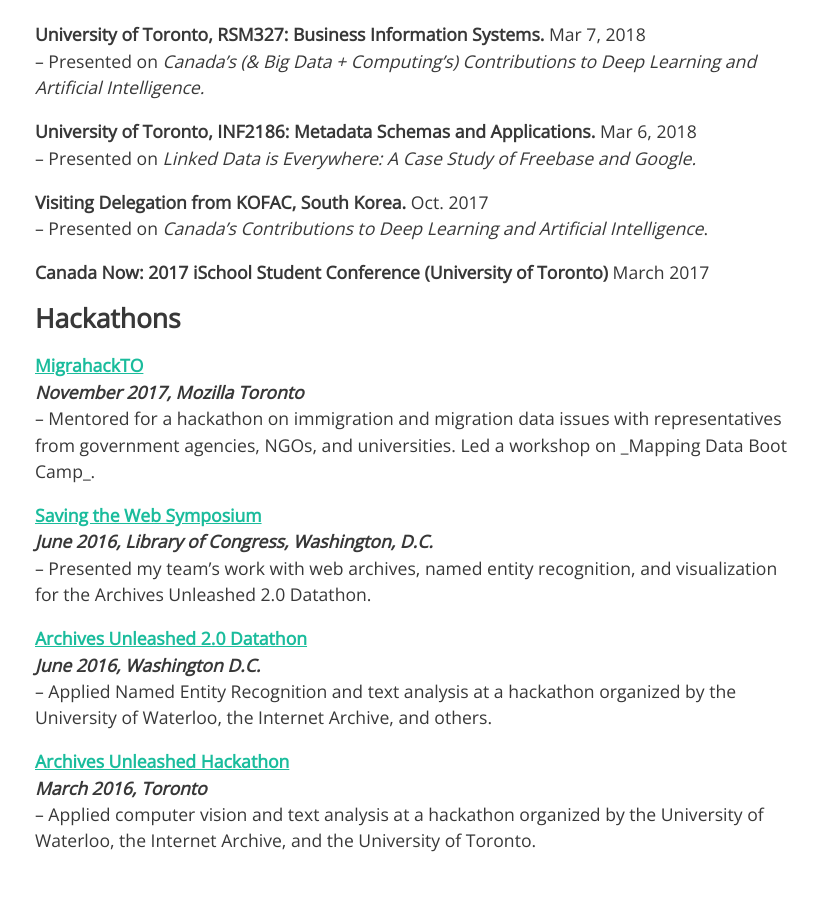
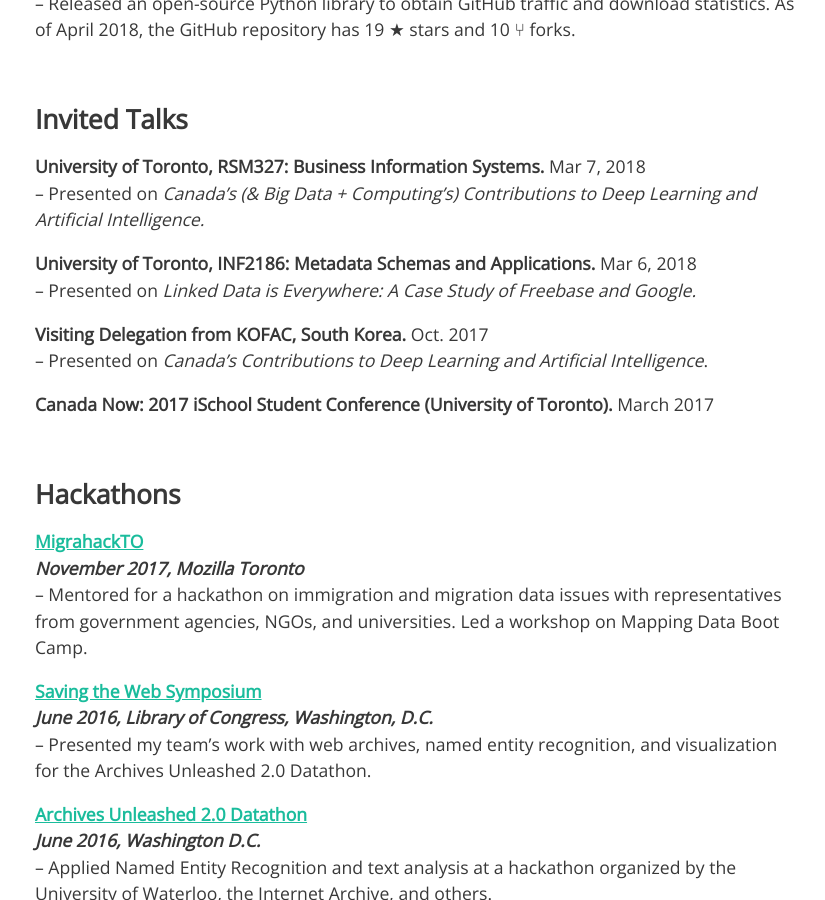
Before and after one commit to nchah/nchah.github.io, a Jekyll site: the page built from page-research.md, in a window 1280 px wide and 900 px high, scrolled down 2548 px. Shown: the whole window, without its empty margins (221-1046 px from the left). Built offline with Jekyll 4.4.1, drawn with Linux system fonts in a browser that asks for light colours; nearby versions of some CDN libraries.

Commit message:
Updated spacing in pages

```diff
--- a/page-research.md
+++ b/page-research.md
@@ -60,6 +60,8 @@ permalink: /research/
   </div>
 </div>
 
+<br>
+
 ### <span id="Conferences">Conferences</span>
 
 <div class="page" title="Page 1">
@@ -116,10 +118,14 @@ permalink: /research/
   </div>
 </div>
 
+<br>
+
 ### <span id="Open-source_Code">Open-source Code</span>
 
 **[Code]** **Niel Chah** and Anthony Bloomer. 2018. github-traffic-stats. _Python Package Index (PyPI)._ <a href="https://pypi.org/project/github-traffic-stats/" target="_blank" rel="noopener noreferrer">pypi.org/project/github-traffic-stats/</a>.
 &#8211; Released an open-source Python library to obtain GitHub traffic and download statistics. As of April 2018, the GitHub repository has 19 ★ stars and 10 ⑂ forks.
+
+<br>
 
 ### <span id="Invited_Talks">Invited Talks</span>
 
@@ -132,7 +138,9 @@ permalink: /research/
 **Visiting Delegation from KOFAC, South Korea.** Oct. 2017
 &#8211; Presented on _Canada’s Contributions to Deep Learning and Artificial Intelligence_.
 
-**Canada Now: 2017 iSchool Student Conference (University of Toronto)** March 2017
+**Canada Now: 2017 iSchool Student Conference (University of Toronto).** March 2017
+
+<br>
 
 ### <span id="Hackathons">Hackathons</span>
 
@@ -142,7 +150,7 @@ permalink: /research/
       <p>
         <a href="https://www.migrahackto.com/" target="_blank" rel="noopener noreferrer"><span style="text-decoration: underline;"><strong>MigrahackTO</strong></span></a><br />
         <em><strong>November 2017, Mozilla Toronto</strong></em><br />
-        &#8211; Mentored for a hackathon on immigration and migration data issues with representatives from government agencies, NGOs, and universities. Led a workshop on _Mapping Data Boot Camp_.
+        &#8211; Mentored for a hackathon on immigration and migration data issues with representatives from government agencies, NGOs, and universities. Led a workshop on Mapping Data Boot Camp.
       </p>
 
       <p>
```
Also changed, not shown: page-technical-projects.md (+1 -1 lines).
